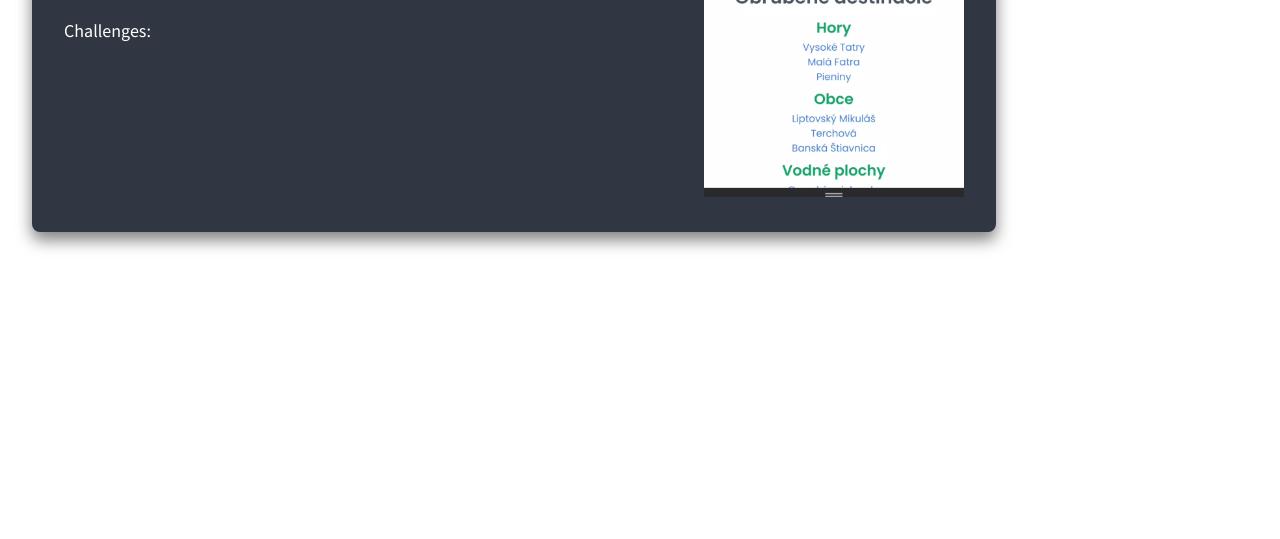
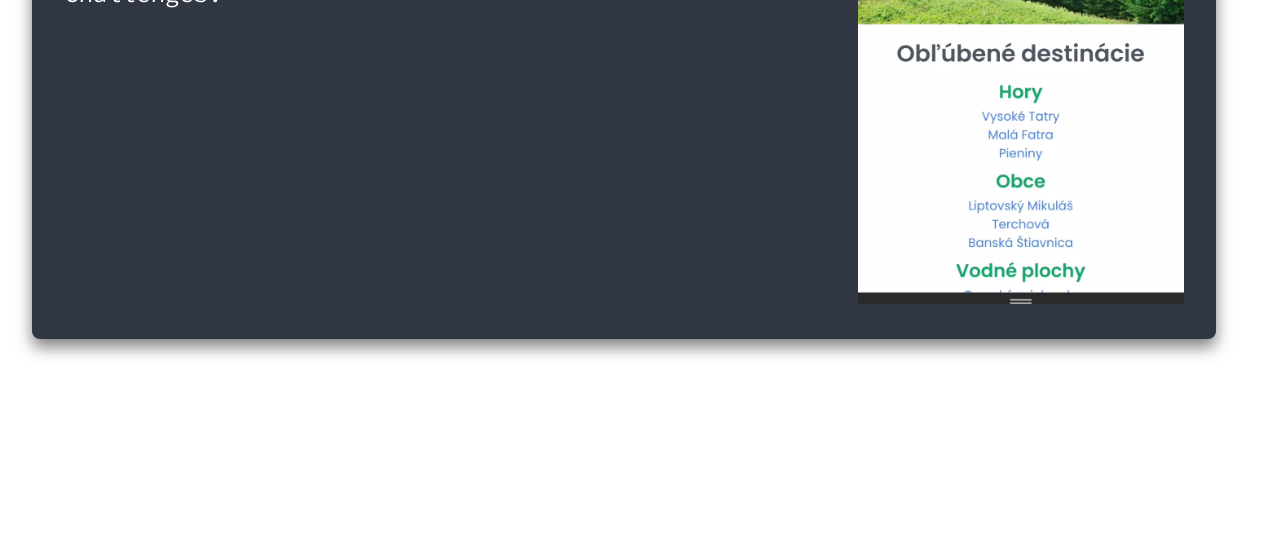
Before and after one commit to kancur/portfolio, a website built with webpack: page src/index.html in a window 1280 px wide. Shown: the part 1089-1628 px from the top of the page. Built offline with nearby package versions, Linux system fonts and the light colour scheme; some packages are replaced by stand-ins of ours.

Commit message:
add subheading class

```diff
--- a/src/styles/_project.scss
+++ b/src/styles/_project.scss
@@ -1,17 +1,22 @@
-@use "variables" as *;
-@use "tech-stack";
-
+@use 'variables' as *;
+@use 'tech-stack';
 
 .project {
   display: flex;
   gap: 2rem;
-  max-width: 900px;
+  max-width: 1120px;
   display: flex;
   background-color: $project-bg;
   color: white;
   padding: 2rem;
   border-radius: 0.5rem;
   box-shadow: 0 0.5rem 1rem rgba(0, 0, 0, 0.5);
+
+  .subheading {
+      margin-bottom: 10px;
+      font-size: 1.5rem;
+      font-family: 'Source Code Pro';
+  }
 
   .project-content {
     width: 70%;
@@ -33,6 +38,5 @@
     p {
       font-size: 1.3rem;
     }
-
   }
 }
```
